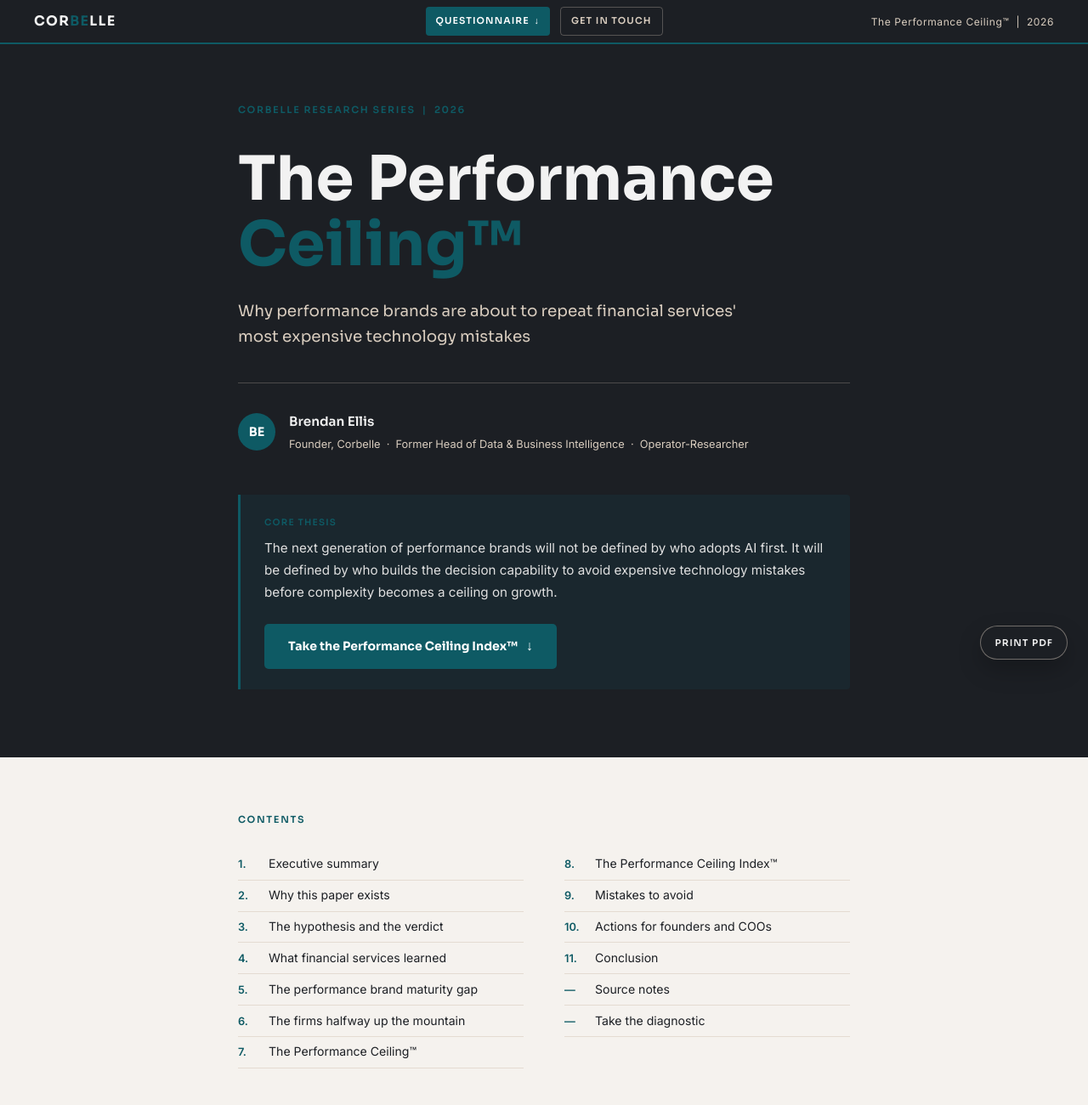
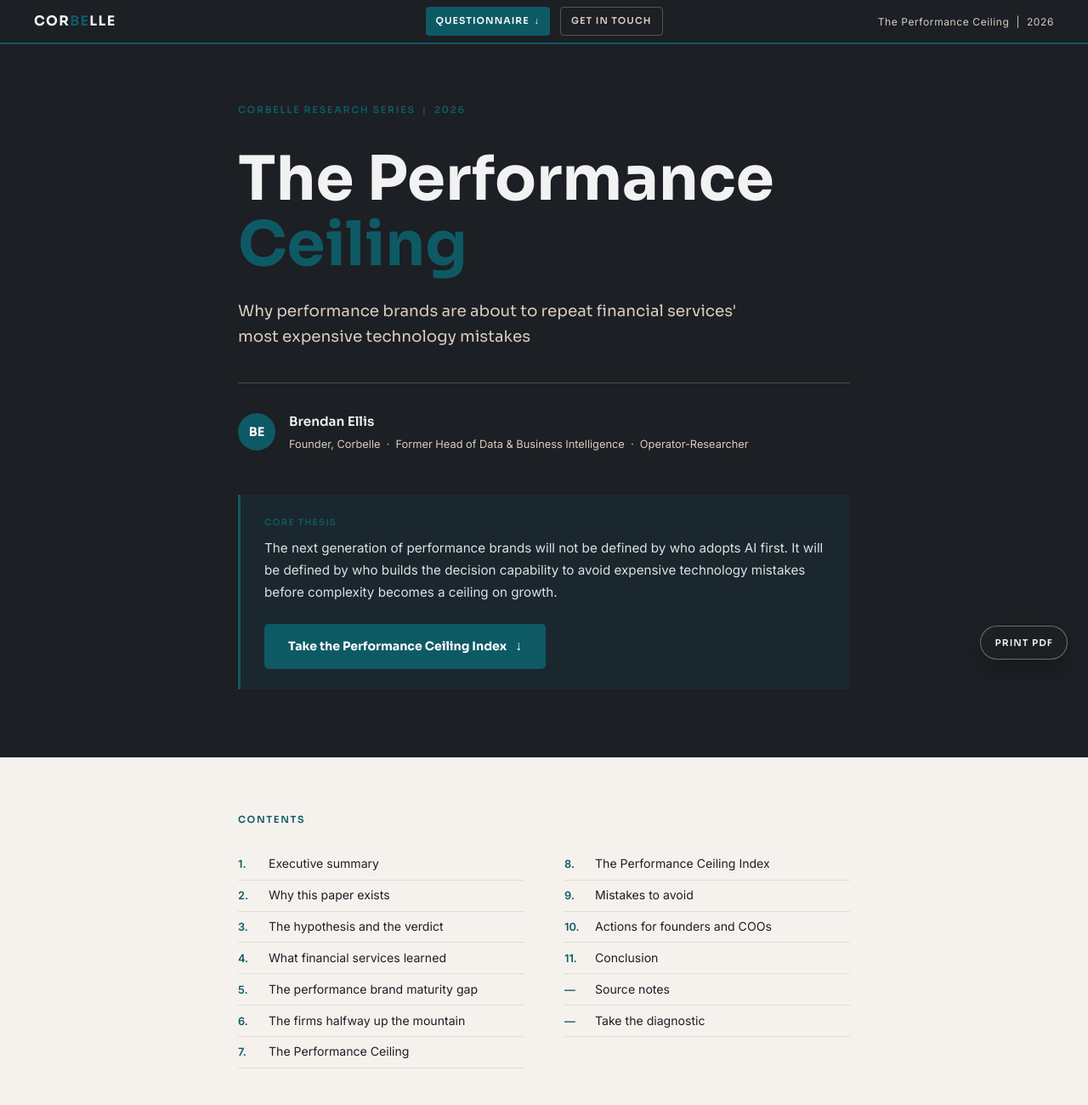
Before and after one commit to Br3nnie/corbelle-site, a website: page performance_ceiling.html in a window 1280 px wide. Shown: the top 1300 px of the page at 85% size. Drawn offline with nearby package versions, Linux system fonts and the light colour scheme.

Commit message:
Update Performance Ceiling page copy

```diff
--- a/performance_ceiling.html
+++ b/performance_ceiling.html
@@ -3,7 +3,7 @@
 <head>
 <meta charset="UTF-8">
 <meta name="viewport" content="width=device-width, initial-scale=1.0">
-<title>The Performance Ceiling™ — Corbelle</title>
+<title>The Performance Ceiling — Corbelle</title>
 <link href="https://fonts.googleapis.com/css2?family=Sora:wght@400;600;700&family=Inter:wght@400;500;600&display=swap" rel="stylesheet">
 <style>
   :root {
@@ -253,8 +253,9 @@
     border-color: rgba(242,242,242,0.7);
   }
   .diagnostic-back-to-top {
-    display: inline-block;
+    display: table;
     margin-top: 1rem;
+    margin-bottom: 0;
     color: rgba(242,242,242,0.62);
     border-color: rgba(242,242,242,0.25);
   }
@@ -877,7 +878,7 @@
     <a class="nav-cta" href="#appendix">Questionnaire <span aria-hidden="true">↓</span></a>
     <a class="nav-cta nav-cta--secondary" href="mailto:brendan@corbelle.ai" target="_blank" rel="noopener">Get in touch</a>
   </div>
-  <span class="nav-meta">The Performance Ceiling™ &nbsp;|&nbsp; 2026</span>
+  <span class="nav-meta">The Performance Ceiling &nbsp;|&nbsp; 2026</span>
 </nav>
 <button class="print-fab" type="button" onclick="window.print()">Print PDF</button>
 
@@ -885,7 +886,7 @@
 <div class="cover" id="top">
   <div class="cover-inner">
     <div class="cover-series">Corbelle Research Series &nbsp;|&nbsp; 2026</div>
-    <h1 class="cover-title">The Performance<br><span>Ceiling™</span></h1>
+    <h1 class="cover-title">The Performance<br><span>Ceiling</span></h1>
     <p class="cover-subtitle">Why performance brands are about to repeat financial services' most expensive technology mistakes</p>
     <div class="cover-byline">
       <div class="byline-avatar">BE</div>
@@ -898,7 +899,7 @@
       <div class="cover-thesis-label">Core thesis</div>
       <p>The next generation of performance brands will not be defined by who adopts AI first. It will be defined by who builds the decision capability to avoid expensive technology mistakes before complexity becomes a ceiling on growth.</p>
     <div style="margin-top:1.5rem">
-      <a href="#appendix" onclick="document.getElementById('appendix').scrollIntoView({behavior:'smooth'});return false;" style="display:inline-flex;align-items:center;gap:0.6rem;background:#0E5A64;color:white;font-family:'Sora',sans-serif;font-size:0.88rem;font-weight:700;padding:0.8rem 1.75rem;border-radius:5px;text-decoration:none;transition:background 0.15s" onmouseover="this.style.background='#0f6872'" onmouseout="this.style.background='#0E5A64'">Take the Performance Ceiling Index™ <span style="font-size:1rem">↓</span></a>
+      <a href="#appendix" onclick="document.getElementById('appendix').scrollIntoView({behavior:'smooth'});return false;" style="display:inline-flex;align-items:center;gap:0.6rem;background:#0E5A64;color:white;font-family:'Sora',sans-serif;font-size:0.88rem;font-weight:700;padding:0.8rem 1.75rem;border-radius:5px;text-decoration:none;transition:background 0.15s" onmouseover="this.style.background='#0f6872'" onmouseout="this.style.background='#0E5A64'">Take the Performance Ceiling Index <span style="font-size:1rem">↓</span></a>
     </div>
     </div>
   </div>
@@ -915,8 +916,8 @@
       <li><a href="#s4"><span class="toc-num">4.</span> What financial services learned</a></li>
       <li><a href="#s5"><span class="toc-num">5.</span> The performance brand maturity gap</a></li>
       <li><a href="#s6"><span class="toc-num">6.</span> The firms halfway up the mountain</a></li>
-      <li><a href="#s7"><span class="toc-num">7.</span> The Performance Ceiling™</a></li>
-      <li><a href="#s8"><span class="toc-num">8.</span> The Performance Ceiling Index™</a></li>
+      <li><a href="#s7"><span class="toc-num">7.</span> The Performance Ceiling</a></li>
+      <li><a href="#s8"><span class="toc-num">8.</span> The Performance Ceiling Index</a></li>
       <li><a href="#s9"><span class="toc-num">9.</span> Mistakes to avoid</a></li>
       <li><a href="#s10"><span class="toc-num">10.</span> Actions for founders and COOs</a></li>
       <li><a href="#s11"><span class="toc-num">11.</span> Conclusion</a></li>
@@ -1132,7 +1133,7 @@
 <div class="section" id="s7">
 <div class="page">
   <div class="section-eyebrow">Section 7</div>
-  <h2 class="section-title">The Performance Ceiling™</h2>
+  <h2 class="section-title">The Performance Ceiling</h2>
   <p>The Performance Ceiling is the core concept in this report. It names a problem founders and COOs often feel before they can explain it. The business is still growing, but decisions feel heavier. The team has more dashboards, but less confidence. Tools have multiplied, but clarity has not.</p>
   <div class="pull-quote">This is the ceiling. It is not a revenue ceiling. It is not a product ceiling. It is a capability ceiling.</div>
 
@@ -1195,7 +1196,7 @@
 <div class="section" id="s8">
 <div class="page">
   <div class="section-eyebrow">Section 8</div>
-  <h2 class="section-title">The Performance Ceiling Index™</h2>
+  <h2 class="section-title">The Performance Ceiling Index</h2>
   <p>The index scores eight dimensions from 1 to 5. A score of 1 means the capability is informal, reactive or absent. A score of 5 means the capability is embedded, owned and repeatable. The diagnostic produces a practical conversation, not a theoretical maturity score.</p>
 
   <h3 class="subsection-title">What the scores actually look like</h3>
@@ -1277,7 +1278,7 @@
 <div class="section" id="appendix" style="background:#0A0A0A;padding:0;border-bottom:none">
 <div style="background:#0A0A0A;padding:4rem 0 5rem">
   <div class="page">
-    <div class="section-eyebrow" style="color:#0E5A64">Performance Ceiling Index™</div>
+    <div class="section-eyebrow" style="color:#0E5A64">Performance Ceiling Index</div>
     <h2 class="section-title" style="color:#F2F2F2;border-bottom-color:#0E5A64">Take the diagnostic</h2>
     <p style="color:rgba(242,242,242,0.65);margin-bottom:2rem">Sixteen scenario questions scored across eight dimensions. Takes under five minutes. Your results include a personalised radar chart, dimension scores, and a prioritised action list — generated from what you actually answered, not a generic template.</p>
   </div>
@@ -1340,7 +1341,7 @@
     <!-- STEP: RESULTS -->
     <div class="pci-step" id="pci-results" style="display:none;background:#FFF7F7;border-radius:8px;padding:2rem;border:1px solid #e0dbd4">
       <div style="border-bottom:1px solid rgba(255,255,255,0.09);padding-bottom:1.5rem;margin-bottom:1.5rem">
-        <div style="font-size:0.62rem;font-weight:600;letter-spacing:0.18em;text-transform:uppercase;color:#0E5A64;margin-bottom:0.6rem">Your Performance Ceiling Index™</div>
+        <div style="font-size:0.62rem;font-weight:600;letter-spacing:0.18em;text-transform:uppercase;color:#0E5A64;margin-bottom:0.6rem">Your Performance Ceiling Index</div>
         <div id="pci-r-greeting" style="font-size:0.9rem;color:rgba(242,242,242,0.55);margin-bottom:0.5rem"></div>
         <div id="pci-r-profile" style="font-family:'Sora',sans-serif;font-size:clamp(1.4rem,3.5vw,2.2rem);font-weight:700;color:#F2F2F2;margin-bottom:0.5rem"></div>
         <div style="display:flex;align-items:center;gap:0.75rem;flex-wrap:wrap;margin-top:0.5rem">
@@ -1509,7 +1510,7 @@
 <footer class="footer">
   <div class="footer-inner">
     <div class="footer-logo">COR<span>BE</span>LLE</div>
-    <div class="footer-meta">corbelle.ai &nbsp;·&nbsp; The Performance Ceiling™ &nbsp;·&nbsp; 2026 &nbsp;·&nbsp; Confidential research paper</div>
+    <div class="footer-meta">corbelle.ai &nbsp;·&nbsp; The Performance Ceiling &nbsp;·&nbsp; 2026 &nbsp;·&nbsp; Confidential research paper</div>
   </div>
 </footer>
 
```
